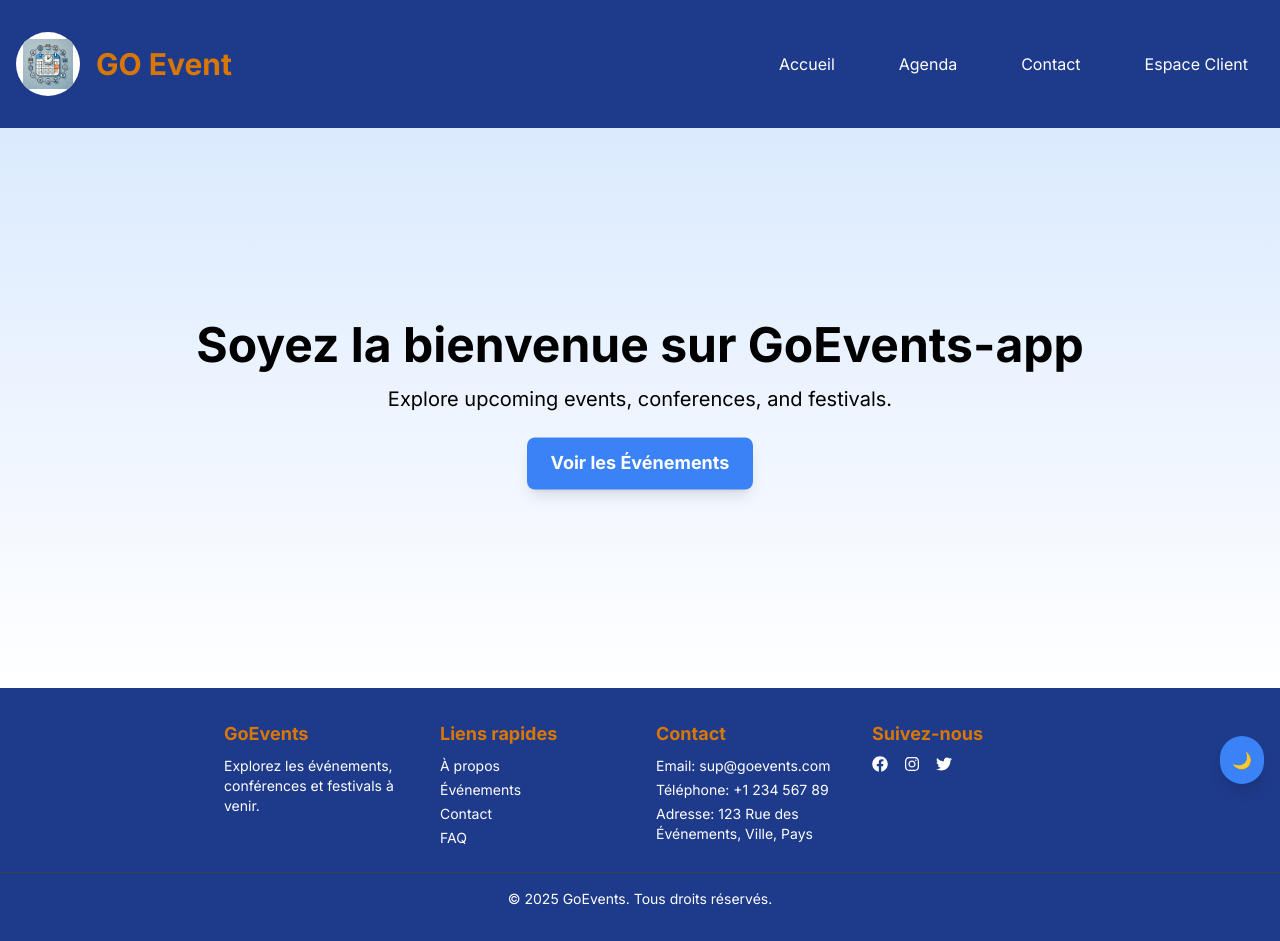
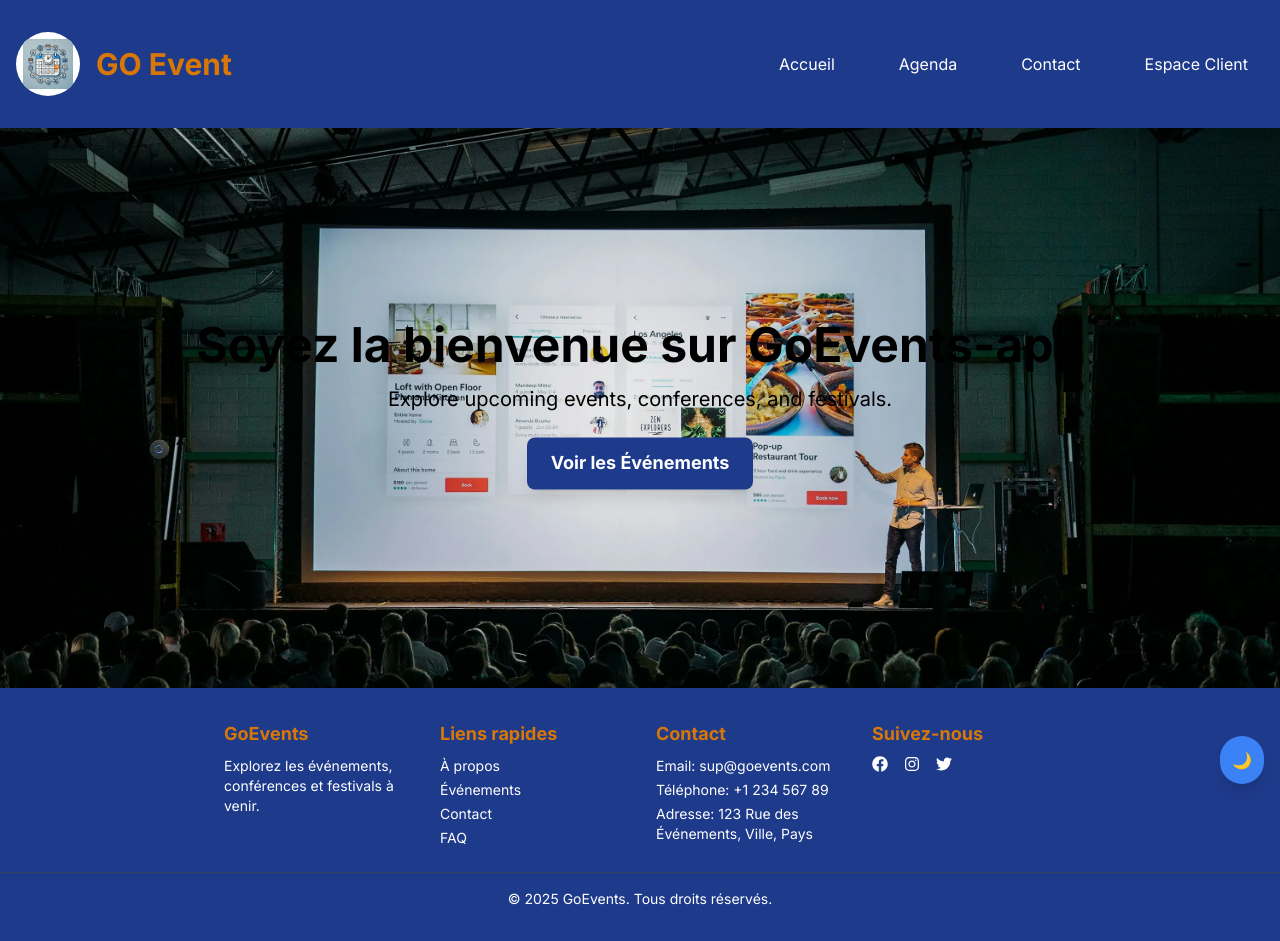
Before and after one commit to s6serge/goevents-app, a Next.js app: page / in a window 1280 px wide. Built offline with nearby package versions, Linux system fonts and the light colour scheme.

Commit message:
Ajout de la photo pour la page d'accueil et mettre les commentaires dans le code main.jsx

```diff
--- a/components/Footer.jsx
+++ b/components/Footer.jsx
@@ -16,7 +16,7 @@ const Footer = () => {
                 <div>
                     <h3 className="text-lg font-bold mb-2 text-[#D97706]">Liens rapides</h3>
                     <ul className="text-sm space-y-1">
-                        <li><a href="/about" className="hover:underline hover:text-white transition-colors duration-300">À propos</a></li>
+                        <li><a href="/about" className="hover:bg-[#F59E0B] hover:text-white transition-colors duration-300">À propos</a></li>
                         <li><a href="/events" className="hover:underline hover:text-white transition-colors duration-300">Événements</a></li>
                         <li><a href="/contact" className="hover:underline hover:text-white transition-colors duration-300">Contact</a></li>
                         <li><a href="/faq" className="hover:underline hover:text-white transition-colors duration-300">FAQ</a></li>
--- a/components/Main.jsx
+++ b/components/Main.jsx
@@ -1,16 +1,21 @@
 "use client";
 
+import Image from 'next/image';
+import logo from '@/public/photo/salledeconference.webp';  // Importation de l'image de logo
 import { useState, useEffect } from 'react';
-import Particles from '@tsparticles/react';
-import { loadSlim } from '@tsparticles/slim';
+import { Particles } from '@tsparticles/react';  // Importation de la bibliothèque particles.js pour les effets de particules
+import { loadSlim } from '@tsparticles/slim';  // Importation de la version slim de particles.js
 
 export default function Main({ children }) {
+    // State pour gérer le mode sombre/clair
     const [isDarkMode, setIsDarkMode] = useState(false);
 
+    // Fonction pour basculer entre le mode sombre et clair
     const toggleDarkMode = () => {
         setIsDarkMode((prevMode) => !prevMode);
     };
 
+    // Hook pour appliquer les classes de mode sombre sur le body
     useEffect(() => {
         if (isDarkMode) {
             document.body.classList.add('dark');
@@ -19,6 +24,7 @@ export default function Main({ children }) {
         }
     }, [isDarkMode]);
 
+    // Initialisation de particles.js
     const particlesInit = async (engine) => {
         await loadSlim(engine);
     };
@@ -27,49 +33,63 @@ export default function Main({ children }) {
         <main
             className={`relative flex flex-col items-center justify-center min-h-[70vh] ${
                 isDarkMode
-                    ? 'bg-gradient-to-b from-gray-900 to-gray-800 text-white'
-                    : 'bg-gradient-to-b from-blue-100 to-white text-black'
+                    ? 'bg-gradient-to-b from-gray-900 to-gray-800 text-green' // Mode sombre : dégradé de gris et texte vert
+                    : 'bg-gradient-to-b from-blue-700 to-white text-black' // Mode clair : dégradé de bleu et texte noir
             }`}
         >
-            {/* Particles Background */}
+            {/* Fond de particules */}
             <Particles
                 id="tsparticles"
                 init={particlesInit}
                 options={{
                     background: {
-                        color: { value: isDarkMode ? '#1a1a1a' : '#ffffff' },
+                        color: { value: isDarkMode ? '#1a1a1a' : '#ffffff' }, // Fond sombre ou clair en fonction du mode
                     },
                     particles: {
-                        color: { value: isDarkMode ? '#ffffff' : '#000000' },
+                        color: { value: isDarkMode ? '#ffffff' : '#000000' },  // Couleur des particules en fonction du mode
                         links: {
-                            color: isDarkMode ? '#ffffff' : '#000000',
-                            enable: true,
+                            color: isDarkMode ? '#ffffff' : '#000000',  // Couleur des liens entre les particules
+                            enable: true,  // Activer les liens entre les particules
                         },
-                        move: { enable: true },
+                        move: { enable: true },  // Permet aux particules de se déplacer
                     },
                 }}
-                className="absolute inset-0 -z-10"
+                className="absolute inset-0 -z-10"  // Positionnement absolu des particules en arrière-plan
             />
 
-            {/* Floating Text */}
-            <div className="absolute top-1/2 transform -translate-y-1/2 text-center z-10">
+            {/* Texte flottant et bouton */}
+            <div className="absolute top-1/2 transform -translate-y-1/2 text-center z-20 w-full h-full flex flex-col items-center justify-center">
+                {/* Image en arrière-plan couvrant toute la section */}
+                <Image
+                    src={logo}
+                    alt="Image d'arrière-plan"
+                    layout="fill" // L'image couvre toute la page
+                    objectFit="cover" // L'image couvre tout l'espace sans se déformer
+                    quality={100} // Qualité de l'image (optionnel, mais peut être ajustée)
+                />
+
+                {/* Titre principal */}
                 <h1 className="text-3xl md:text-5xl font-bold animate-float">
                     Soyez la bienvenue sur GoEvents-app
                 </h1>
+
+                {/* Description */}
                 <p className="mt-4 text-lg md:text-xl animate-float">
                     Explore upcoming events, conferences, and festivals.
                 </p>
+
+                {/* Bouton d'action */}
                 <button
-                    className="mt-6 px-6 py-3 bg-blue-500 text-white font-bold text-lg rounded-lg shadow-lg hover:bg-blue-600 transition-colors duration-300 animate-float"
+                    className="mt-6 px-6 py-3 bg-blue-900 text-white font-bold text-lg rounded-lg shadow-lg hover:bg-blue-600 transition-colors duration-300 animate-float"
                     onClick={() => alert("Voir les Événements clicked!")}
                 >
                     Voir les Événements
                 </button>
             </div>
 
-            {/* Dark Mode Toggle Button */}
+            {/* Bouton de changement de mode sombre/clair */}
             <button
-                onClick={toggleDarkMode}
+                onClick={toggleDarkMode}  // Appelle la fonction pour basculer le mode
                 className="fixed bottom-4 right-4 p-3 bg-blue-500 text-white rounded-full shadow-lg z-50 transition-transform hover:scale-105 focus:ring focus:ring-blue-300"
                 aria-label={isDarkMode ? 'Switch to light mode' : 'Switch to dark mode'}
                 title={isDarkMode ? 'Switch to light mode' : 'Switch to dark mode'}
@@ -77,8 +97,10 @@ export default function Main({ children }) {
                 {isDarkMode ? '🌞' : '🌙'}
             </button>
 
-            {/* Main Content */}
-            <div className="container mx-auto max-w-4xl relative z-10 mt-8">{children}</div>
+            {/* Contenu principal */}
+            <div className="container mx-auto max-w-4xl relative z-10 mt-8">
+                {children} {/* Affiche le contenu enfant */}
+            </div>
         </main>
     );
 }
```
Also changed, not shown: public/photo/salledeconference.webp (added).
